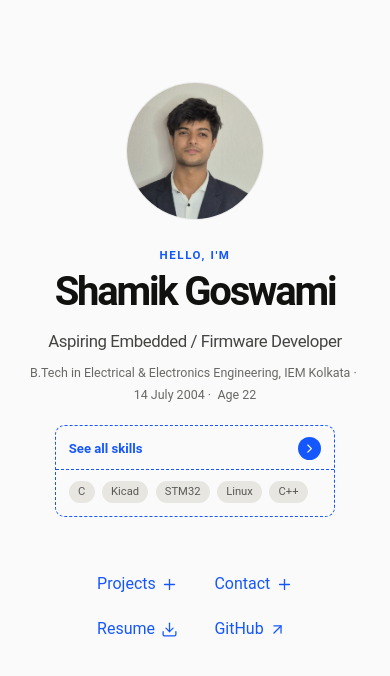
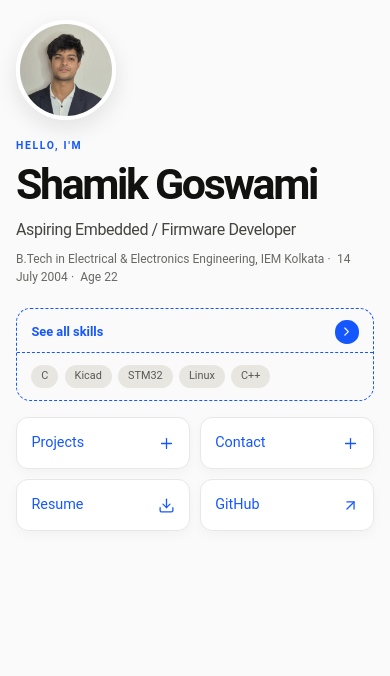
Before and after one commit to shamikspeare/portfolio, a React (Vite) app in the folder client/: page / in a window 390 px wide. Shown: the top 676 px of the page. Built offline with nearby package versions, Linux system fonts and the light colour scheme.

Commit message:
feat: redesign mobile layout

```diff
--- a/client/src/index.css
+++ b/client/src/index.css
@@ -500,6 +500,185 @@ a { color: inherit; text-decoration: none; }
   .contact-form-footer { grid-column: 1; }
 }
 
+@media (max-width: 640px) {
+  .hero {
+    min-height: 100svh;
+    align-items: stretch;
+    justify-content: flex-start;
+    padding:
+      max(1.25rem, env(safe-area-inset-top))
+      1rem
+      max(3rem, env(safe-area-inset-bottom));
+  }
+
+  .hero-intro {
+    width: 100%;
+    align-items: flex-start;
+    gap: 1.15rem;
+    text-align: left;
+  }
+
+  .hero-photo {
+    width: 6.25rem;
+    border: 4px solid #fff;
+    box-shadow: 0 8px 22px rgba(17, 17, 15, 0.1);
+  }
+
+  .hero-copy { width: 100%; }
+
+  .eyebrow {
+    margin-bottom: 0.65rem;
+    font-size: 0.65rem;
+    letter-spacing: 0.16em;
+  }
+
+  .hero-copy h1 {
+    max-width: 20rem;
+    font-size: clamp(2.35rem, 11vw, 2.8rem);
+    line-height: 0.94;
+  }
+
+  .hero-role {
+    margin-top: 0.9rem;
+    font-size: 1rem;
+    line-height: 1.35;
+  }
+
+  .hero-meta {
+    justify-content: flex-start;
+    max-width: 22rem;
+    font-size: 0.75rem;
+    line-height: 1.55;
+  }
+
+  .skills-browser,
+  .skills-browser.is-open {
+    width: 100%;
+    max-width: none;
+    margin: 1.35rem 0 0;
+    border-radius: 0.9rem;
+  }
+
+  .skills-browser { --panel-pad-x: 0.9rem; }
+  .skills-browser.is-open { --panel-pad-x: 1rem; }
+
+  .skills-toggle {
+    min-height: 2rem;
+    font-size: 0.8rem;
+  }
+
+  .top-skills,
+  .skill-pills { gap: 0.4rem; }
+
+  .top-skills span,
+  .skill-pills span {
+    padding: 0.38rem 0.62rem;
+    font-size: 0.68rem;
+  }
+
+  .skills-browser.is-open .skills-content { max-height: 15rem; }
+
+  .skill-group h2 { font-size: 0.74rem; }
+
+  .hero-nav {
+    width: 100%;
+    display: grid;
+    grid-template-columns: repeat(2, minmax(0, 1fr));
+    gap: 0.6rem;
+    margin-top: 1rem;
+  }
+
+  .hero-nav a,
+  .hero-nav button {
+    width: 100%;
+    min-height: 3.25rem;
+    justify-content: space-between;
+    padding: 0.85rem 0.9rem;
+    border: 1px solid #e7e7e4;
+    border-radius: 0.75rem;
+    color: var(--accent);
+    background: #fff;
+    box-shadow: 0 4px 12px rgba(17, 17, 15, 0.035);
+    font-size: 0.9rem;
+  }
+
+  .hero-nav a:hover,
+  .hero-nav button:hover { transform: none; }
+
+  .contact-panel-shell,
+  .projects-panel-shell {
+    width: 100%;
+    max-width: none;
+  }
+
+  .contact-panel-shell.is-open,
+  .projects-panel-shell.is-open { margin-top: 1rem; }
+
+  .project-card {
+    width: 100%;
+    padding: 0.85rem;
+    border-radius: 1rem;
+    box-shadow: 0 10px 28px rgba(17, 17, 15, 0.08);
+  }
+
+  .project-image-stage {
+    min-height: 12.5rem;
+    padding: 1.25rem;
+    border-radius: 0.75rem;
+  }
+
+  .project-card-body { padding: 1.3rem 0.35rem 0.45rem; }
+
+  .project-card h2 {
+    margin-bottom: 1rem;
+    font-size: 1.8rem;
+  }
+
+  .project-card a {
+    gap: 0.6rem;
+    font-size: 0.88rem;
+  }
+
+  .project-github-icon { width: 1.3rem; height: 1.3rem; }
+
+  .contact-card { padding-top: 0.35rem; }
+
+  .contact-links {
+    gap: 1.25rem;
+    margin-bottom: 1.25rem;
+  }
+
+  .contact-links a { font-size: 0.82rem; }
+
+  .contact-form {
+    grid-template-columns: 1fr;
+    gap: 0.9rem;
+  }
+
+  .contact-form label:nth-child(3),
+  .contact-form-footer { grid-column: 1; }
+
+  .contact-form input,
+  .contact-form textarea {
+    min-height: 2.8rem;
+    padding-block: 0.75rem;
+    background: #fff;
+  }
+
+  .contact-form textarea { min-height: 7rem; }
+
+  .contact-form-footer {
+    align-items: flex-start;
+    flex-direction: column;
+    gap: 0.65rem;
+  }
+
+  .contact-form-footer button {
+    width: 100%;
+    min-height: 2.8rem;
+  }
+}
+
 @media (prefers-reduced-motion: reduce) {
   *, *::before, *::after {
     animation-duration: 0.01ms !important;
```
